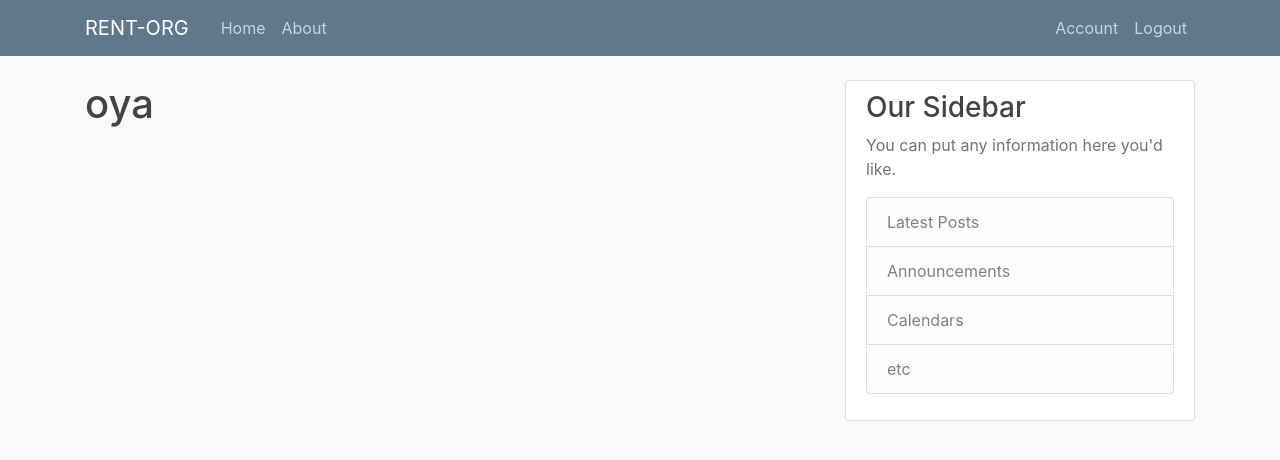
After one commit to CMT35/tenant_management_system, a Flask app: page /account in a window 1280 px wide. The commit adds this page. Shown: the top 460 px of the page. Run offline with Flask 2, Linux system fonts and the light colour scheme; a user stored in the database is signed in; some libraries are stand-ins or nearby versions.

Commit message:
updating user authorization system

```diff
--- a/TMS/__init__.py
+++ b/TMS/__init__.py
@@ -15,6 +15,8 @@
 bcrypt = Bcrypt(app)
 # Initialize the flask_login
 login_manager = LoginManager(app)
+login_manager.login_view = 'login'  # Tells extension where our login route is located
+login_manager.login_message_category = 'info'  # Bootstrap class to make 'login required message' colorful
 
 from .routes import *
 from .models import User, Post
--- a/TMS/routes.py
+++ b/TMS/routes.py
@@ -1,8 +1,8 @@
 from . import app, db, bcrypt
-from flask import render_template, url_for, flash, redirect
+from flask import render_template, url_for, flash, redirect, request
 from .forms import RegistrationForm, LoginForm
 from .models import User, Post
-from flask_login import login_user
+from flask_login import login_user, current_user, logout_user, login_required
 
 posts = [
     {
@@ -34,6 +34,8 @@
 # noinspection PyArgumentList
 @app.route('/register', methods=['GET', 'POST'])
 def register():  # put application's code here
+    if current_user.is_authenticated:
+        return redirect(url_for('home'))
     form = RegistrationForm()
     if form.validate_on_submit():
         hashed_password = bcrypt.generate_password_hash(form.password.data).decode('utf-8')
@@ -47,12 +49,29 @@
 
 @app.route('/login', methods=['GET', 'POST'])
 def login():  # put application's code here
+    if current_user.is_authenticated:
+        return redirect(url_for('home'))
     form = LoginForm()
     if form.validate_on_submit():
         user = User.query.filter_by(email=form.email.data).first()
         if user and bcrypt.check_password_hash(user.password, form.password.data):
             login_user(user, remember=form.remember.data)
-            return redirect(url_for('home'))
+            next_page = request.args.get('next')  # Accesses query parameter and if it exists, you will be redirected
+            # there ; if the next parameter exists the next_page will be equal to that route
+            return redirect(next_page) if next_page else redirect(url_for('home'))
         else:
             flash('Login Unsuccessful. Please check email and password', 'danger')
     return render_template('login.html', title='Login', form=form)
+
+
+@app.route('/logout')
+def logout():  # put application's code here
+    logout_user()
+    flash('You have been logged out successfully', 'success')
+    return redirect(url_for('home'))
+
+
+@app.route('/account')
+@login_required  # Login required to access the account route
+def account():  # put application's code here
+    return render_template('account.html', title='Account')
--- /dev/null
+++ b/TMS/templates/account.html
@@ -0,0 +1,4 @@
+{% extends 'layout.html' %}
+{% block content %}
+    <h1>{{ current_user.username }}</h1>
+{% endblock content %}
--- a/TMS/templates/layout.html
+++ b/TMS/templates/layout.html
@@ -28,8 +28,13 @@
             </div>
             <!-- Navbar Right Side -->
             <div class="navbar-nav">
-              <a class="nav-item nav-link" href="{{ url_for('login') }}">Login</a>
-              <a class="nav-item nav-link" href="{{ url_for('register') }}">Register</a>
+              {% if current_user.is_authenticated %}
+                <a class="nav-item nav-link" href="{{ url_for('account') }}">Account</a>
+                <a class="nav-item nav-link" href="{{ url_for('logout') }}">Logout</a>
+              {% else %}
+                <a class="nav-item nav-link" href="{{ url_for('login') }}">Login</a>
+                <a class="nav-item nav-link" href="{{ url_for('register') }}">Register</a>
+              {% endif %}
             </div>
           </div>
         </div>
```
Also changed, not shown: instance/site.db.
